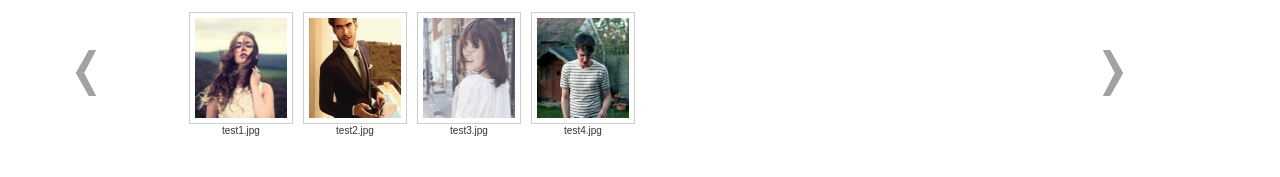
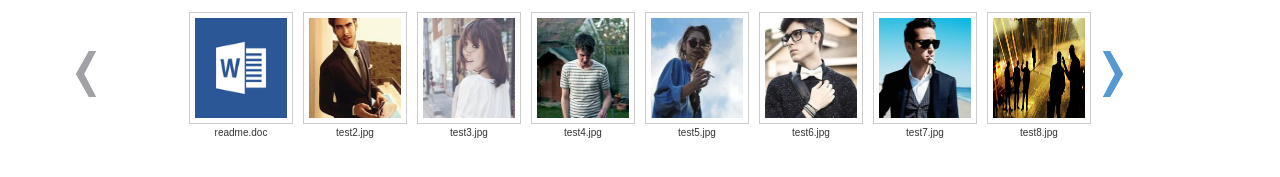
Before and after one commit to Coralma/ng-bootstrap-upload, a website: page index.html in a window 1280 px wide. Shown: the part 57-234 px from the top of the page. Drawn offline with nearby package versions, Linux system fonts and the light colour scheme; some packages are replaced by stand-ins of ours; a script that the page names is missing.

Commit message:
Add non-image file double click event and change the images.

```diff
--- a/index.html
+++ b/index.html
@@ -21,7 +21,7 @@
 </head>
 <body ng-controller="MyController">
     <div class="container top-20">
-        <ng-upload options="uploadOptions" on-upload="fileUpload"></ng-upload>
+        <ng-upload options="uploadOptions" on-upload="fileUpload" on-file-click="fileDownload"></ng-upload>
     </div>
     <script type="text/javascript">
         var myApp = angular.module('myApp', ['ng-bootstrap-upload']);
@@ -43,6 +43,10 @@
                 }
             }
 
+            $scope.fileDownload = function(file) {
+                console.log(JSON.stringify(file));
+            }
+
             $scope.uploadOptions = {
                 displaySize : 8,
                 /*caption: '协议附件',*/
@@ -54,11 +58,11 @@
                 heightField: 'h',
                 widthField: 'w',
                 data: [
-                    {"name":"test1.jpg", "imgUrl" : "example/images/u1.jpg"},
+                    {"name":"readme.doc", "imgUrl" : "dist/css/img/word.png"},
                     {"name":"test2.jpg", "imgUrl" : "example/images/u2.jpg", "h" : "200", "w" : "200"},
                     {"name":"test3.jpg", "imgUrl" : "example/images/u3.jpg", "h" : "200", "w" : "200"},
                     {"name":"test4.jpg", "imgUrl" : "example/images/u4.jpg", "h" : "200", "w" : "200"},
-                    /*{"name":"test5.jpg", "imgUrl" : "example/images/u5.jpg", "h" : "200", "w" : "200"},
+                    {"name":"test5.jpg", "imgUrl" : "example/images/u5.jpg", "h" : "200", "w" : "200"},
                     {"name":"test6.jpg", "imgUrl" : "example/images/u6.jpg", "h" : "200", "w" : "200"},
                     {"name":"test7.jpg", "imgUrl" : "example/images/u7.jpg", "h" : "200", "w" : "200"},
                     {"name":"test8.jpg", "imgUrl" : "example/images/u8.jpg", "h" : "328", "w" : "650"},
@@ -69,8 +73,8 @@
                     {"name":"test13.jpg", "imgUrl" : "example/images/u13.jpg"},
                     {"name":"test14.jpg", "imgUrl" : "example/images/u14.jpg"},
                     {"name":"test15.jpg", "imgUrl" : "example/images/u15.jpg"},
-                    {"name":"test16.jpg", "imgUrl" : "example/images/u16.jpg"},
-                    {"name":"test17.gif", "imgUrl" : "example/images/u17.gif"},*/
+                    {"name":"test16.jpg", "imgUrl" : "example/images/u16.jpg", "h" : "500", "w" : "800"},
+                    {"name":"test17.gif", "imgUrl" : "example/images/u17.gif"},
                 ]
             };
         }]);
```
Also changed, not shown: dist/css/img/excel.jpg (deleted), dist/css/img/excel.png (added), dist/css/img/file.png (added), dist/css/img/pdf.png, dist/css/img/picture.png (deleted), dist/css/img/ppt.jpg (deleted), dist/css/img/ppt.png (added), dist/css/img/sound.png, dist/css/img/txt.png (deleted), dist/css/img/video.png, dist/css/img/word.jpg (deleted), dist/css/img/word.png (added), dist/css/img/zip.png (added), dist/css/ng-bootstrap-upload.css, 1 more files.
